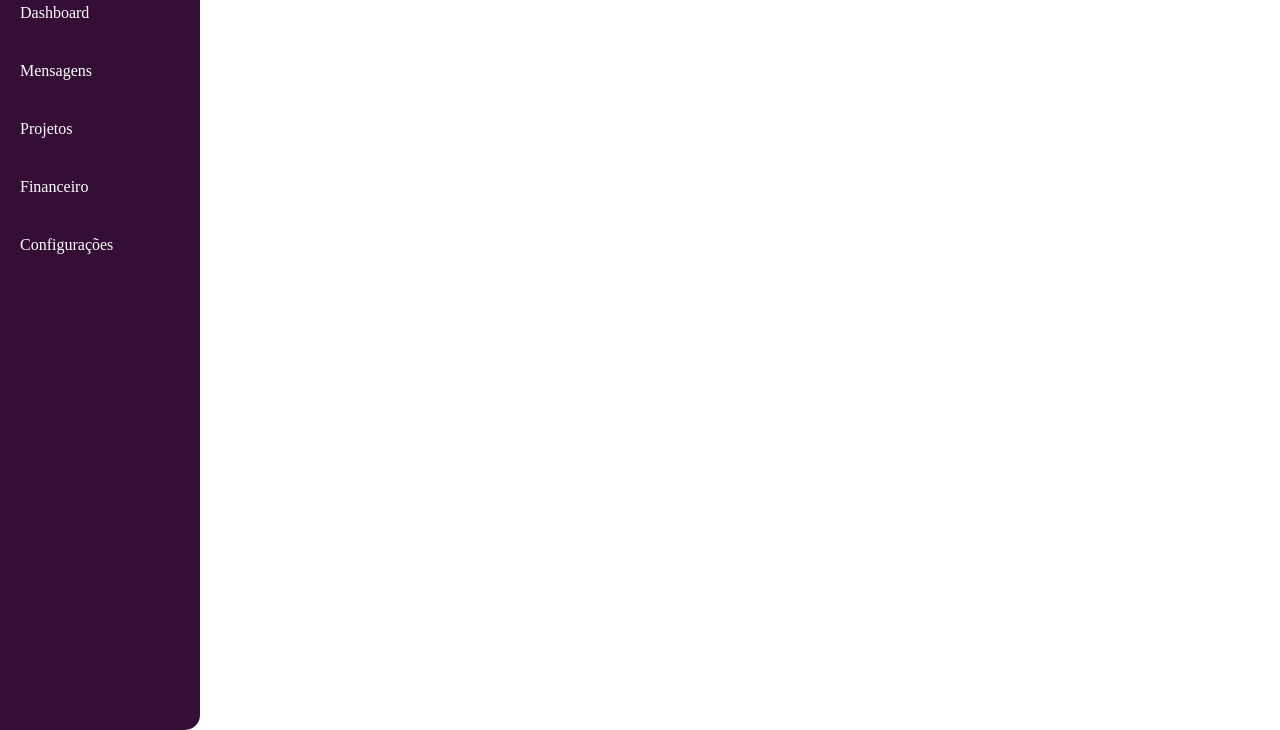
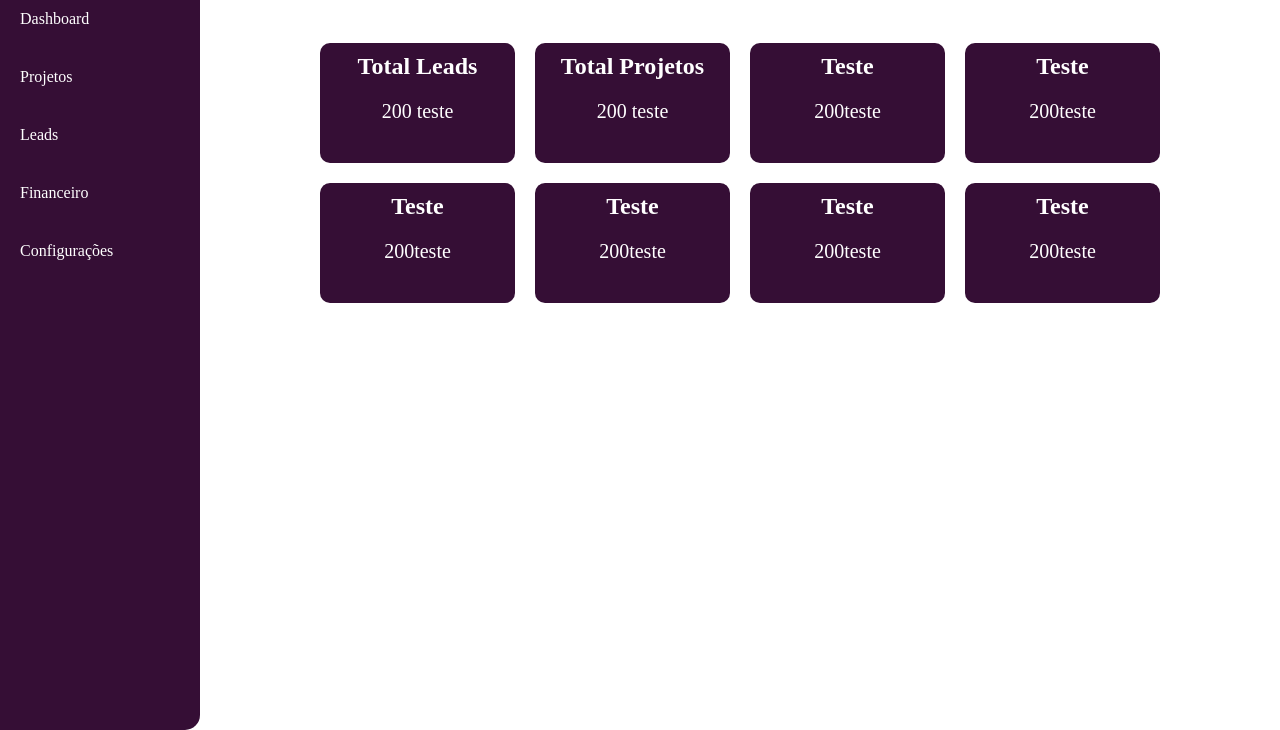
Before and after one commit to SamuelLacerdx/crm, a plain HTML site: page index.html in a window 1280 px wide. Shown: the part 70-800 px from the top of the page. Drawn offline with Linux system fonts and the light colour scheme; files that its build step writes are made by us from their sources.

Commit message:
layout dashboard inicial

```diff
--- a/assets/css/style.css
+++ b/assets/css/style.css
@@ -7,20 +7,28 @@
   padding: 0;
 }
 
-body{
+body {
   display: flex;
   width: 100dvw;
   height: 100dvh;
-
+  /* align-items: flex-start; */
 }
 
-h1{
+main {
+  width: 100%;
   display: flex;
-    text-align: center;
-    justify-content: center;
+  flex-direction: column;
+  flex: 1;
 }
 
-.itens-barra{
+h1 {
+  display: flex;
+  margin: 0px 0px 10px 40px;
+  margin-top: 30px;
+  font-size: 20px;
+}
+
+.itens-barra {
   color: white;
   text-decoration: none;
   display: flex;
@@ -28,12 +36,12 @@ h1{
   padding: 20px;
 }
 
-.itens-barra:hover{
+.itens-barra:hover {
   border-radius: 10px;
-    background-color: rgba(255, 68, 0, 0.655)
+  background-color: rgba(255, 68, 0, 0.655);
 }
 
-.barra-lateral{
+.barra-lateral {
   width: 50px;
   background-color: rgb(53, 14, 53);
   display: flex;
@@ -46,15 +54,16 @@ h1{
   transition: 0.5s;
 }
 
-.barra-lateral:hover{
+.barra-lateral:hover {
   width: 200px;
 }
 
-.header-barra{
+.header-barra {
   display: flex;
+  padding-bottom: 10px;
 }
 
-.header-barra > h3{
+.header-barra > h3 {
   margin-top: 5px;
 }
 
@@ -63,5 +72,35 @@ h1{
   padding: 0px 10px;
   border-radius: 30%;
   object-fit: cover;
+}
+
+.container-dashboard {
+  display: flex;
+  flex-wrap: wrap;
+  flex: 1;
+  width: 100%;
+  gap: 20px;
+  padding: 50px;
+  justify-content: center;
+    align-content: flex-start; /* evita que as linhas se espalhem pela altura toda */
 
 }
+
+.caixa-dashboard {
+  width: calc(25% - 50px); /* 4 caixas por linha */
+  height: 120px;
+  background-color: rgb(53, 14, 53);
+  border-radius: 10px;
+  display: flex;
+  flex-direction: column;
+  align-items: center;
+  color: white;
+}
+.caixa-dashboard > h2 {
+  margin-top: 10px;
+}
+
+.caixa-dashboard > p {
+  font-size: 20px;
+  padding: 20px;
+}
--- a/index.html
+++ b/index.html
@@ -1,26 +1,63 @@
-<!DOCTYPE html>
+<!doctype html>
 <html lang="en">
   <head>
-    <meta charset="UTF-8">
-    <meta name="viewport" content="width=device-width, initial-scale=1.0">
-    <link rel="stylesheet" href="./css/style.css">
+    <meta charset="UTF-8" />
+    <meta name="viewport" content="width=device-width, initial-scale=1.0" />
+    <link rel="stylesheet" href="./assets/css/style.css" />
     <title>Lacerdx</title>
   </head>
   <body>
     <aside class="barra-lateral">
       <div class="header-barra">
-            <img src="./assets/letraL.png" alt="logo">
+        <img src="./assets/image/letraL.png" alt="logo" />
         <h3>Lacerdx</h3>
       </div>
-
       <!-- Itens da barra -->
       <a href="#" class="itens-barra">Dashboard</a>
-        <a href="#" class="itens-barra">Mensagens</a>
+      <!-- <a href="#" class="itens-barra">Mensagens</a> -->
       <a href="#" class="itens-barra">Projetos</a>
+      <a href="#" class="itens-barra">Leads</a>
       <a href="#" class="itens-barra">Financeiro</a>
       <a href="#" class="itens-barra">Configurações</a>
     </aside>
 
+    <main>
       <h1>Olá Usuario, bem vindo novamente!</h1>
+
+      <div class="container-dashboard">
+        <div class="caixa-dashboard">
+            <h2>Total Leads</h2>
+            <p>200 teste</p>
+        </div>
+        <div class="caixa-dashboard">
+            <h2>Total Projetos</h2>
+            <p>200 teste</p>
+        </div>
+        <div class="caixa-dashboard">
+            <h2>Teste</h2>
+            <p>200teste</p>
+        </div>
+        <div class="caixa-dashboard">
+            <h2>Teste</h2>
+            <p>200teste</p>
+        </div>
+        <div class="caixa-dashboard">
+            <h2>Teste</h2>
+            <p>200teste</p>
+        </div>
+        <div class="caixa-dashboard">
+            <h2>Teste</h2>
+            <p>200teste</p>
+        </div>
+        <div class="caixa-dashboard">
+            <h2>Teste</h2>
+            <p>200teste</p>
+        </div>
+        <div class="caixa-dashboard">
+            <h2>Teste</h2>
+            <p>200teste</p>
+        </div>
+      </div>
+    </main>
   </body>
 </html>
```
Lines whose indentation alone changed are shown as unchanged.
